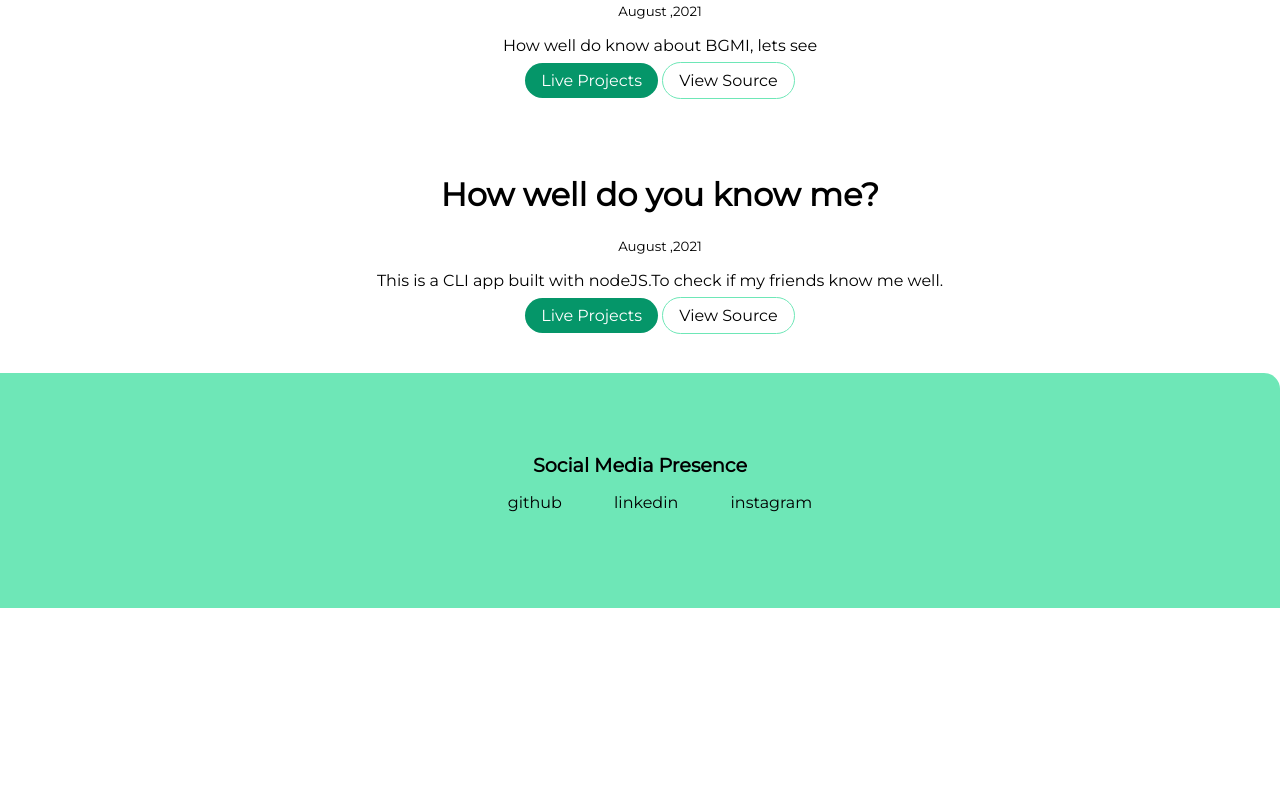
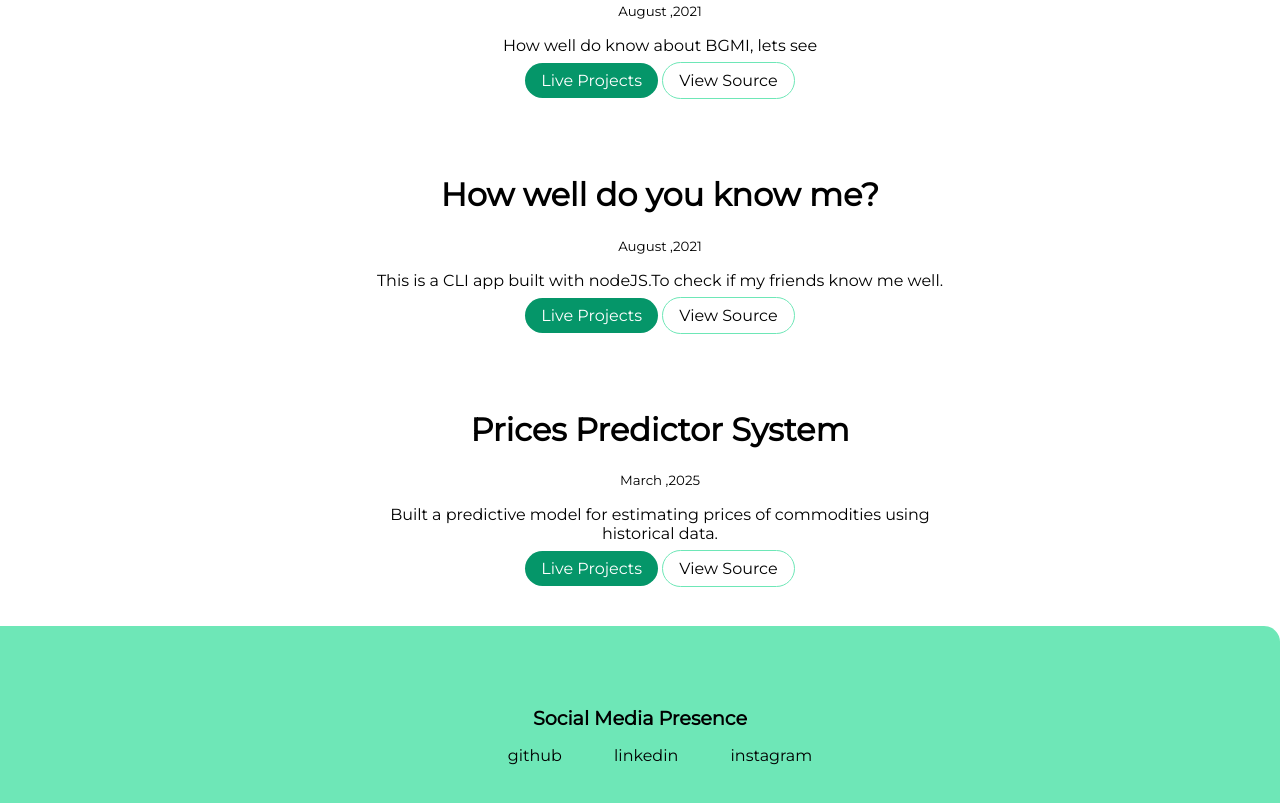
Before and after one commit to Gauravscriptx/gaurav-portfolio, a plain HTML site: page projects.html in a window 1280 px wide. Shown: the part 2614-3417 px from the top of the page. Before the commit the page ends 3222 px from the top, so only its background shows below. Drawn offline with Linux system fonts and the light colour scheme.

Commit message:
Update projects.html

```diff
--- a/projects.html
+++ b/projects.html
@@ -30,6 +30,17 @@
   </header>
 
   <ul class="projecta list-nonbullets">
+
+    <li class="project-list">
+      <h1>Prices Predictor System</h1>
+      <small>March ,2025</small>
+      <p>Built a predictive model for estimating prices of commodities using historical data.</p>
+      <a class="link link-primary" target="_blank" rel="noopener noreferrer"
+        href="https://github.com/Gauravscriptx/prices-predictor-system">Live Projects</a>
+      <a class="link link-secondary" target="_blank" rel="noopener noreferrer"
+        href="https://github.com/Gauravscriptx/prices-predictor-system">View Source</a>
+
+    </li>
 
     <li class="project-list">
       <h1>How well do you know me?</h1>
```
